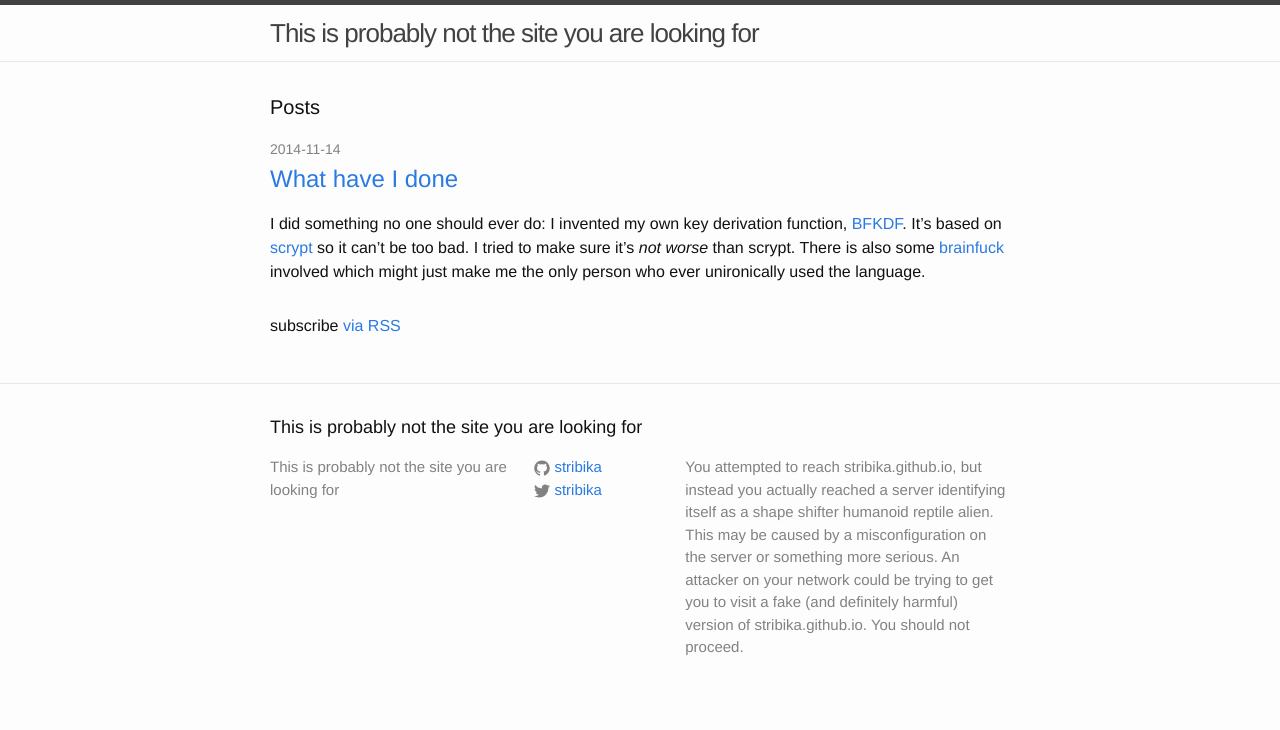
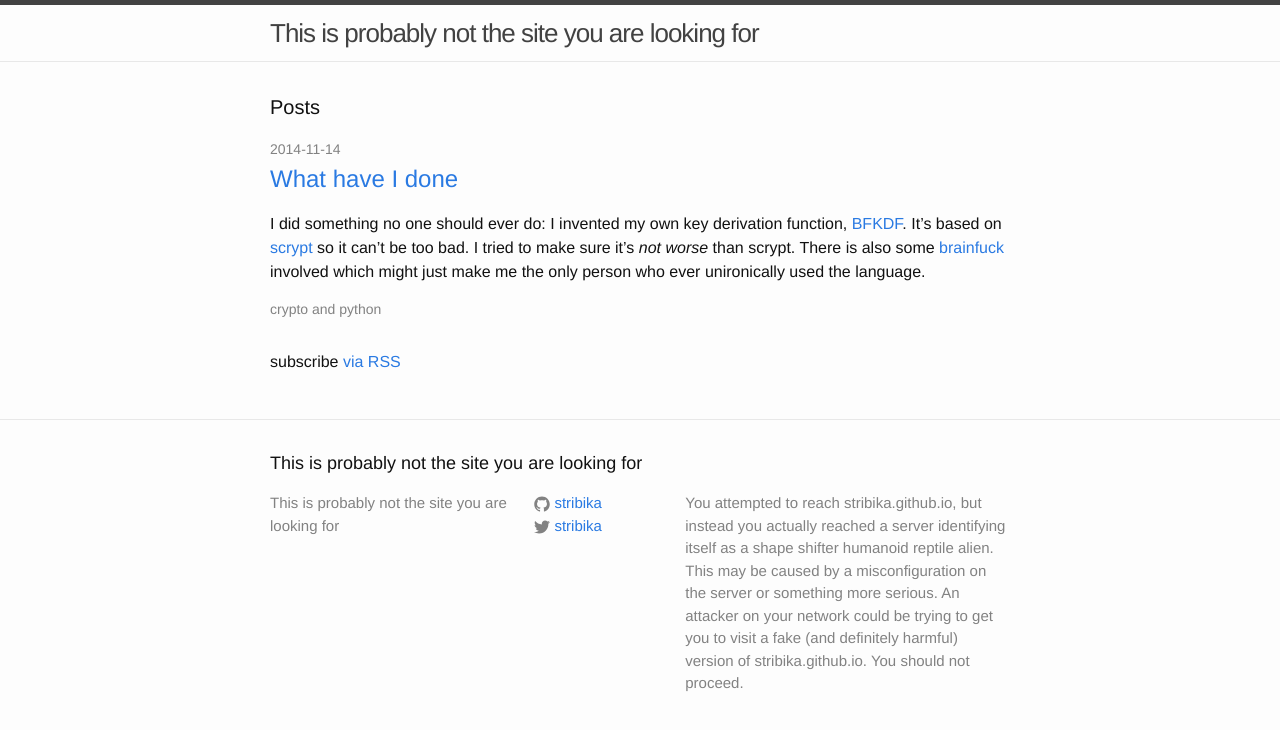
Before and after one commit to stribika/stribika.github.io, a Jekyll site: the page built from index.html, in a window 1280 px wide. Shown: the top 730 px of the page. Built offline with Jekyll 4.4.1, drawn with Linux system fonts in a browser that asks for light colours.

Commit message:
Display tags.

```diff
--- a/_layouts/post.html
+++ b/_layouts/post.html
@@ -5,7 +5,7 @@
 
   <header class="post-header">
     <h1 class="post-title">{{ page.title }}</h1>
-    <p class="post-meta">{{ page.date | date: "%Y-%m-%d" }}{% if page.author %} • {{ page.author }}{% endif %}{% if page.meta %} • {{ page.meta }}{% endif %}</p>
+    <p class="post-meta">{{ page.date | date: "%Y-%m-%d" }} {{ page.tags | sort | array_to_sentence_string }}{% if page.meta %} • {{ page.meta }}{% endif %}</p>
   </header>
 
   <article class="post-content">
--- a/index.html
+++ b/index.html
@@ -15,7 +15,9 @@
           <a class="post-link" href="{{ post.url | prepend: site.baseurl }}">{{ post.title }}</a>
         </h2>
 
-        <p>{{ post.excerpt }}</p>
+        {{ post.excerpt }}
+
+        <p class="post-meta">{{ post.tags | sort | array_to_sentence_string }}</p>
       </li>
     {% endfor %}
   </ul>
```
